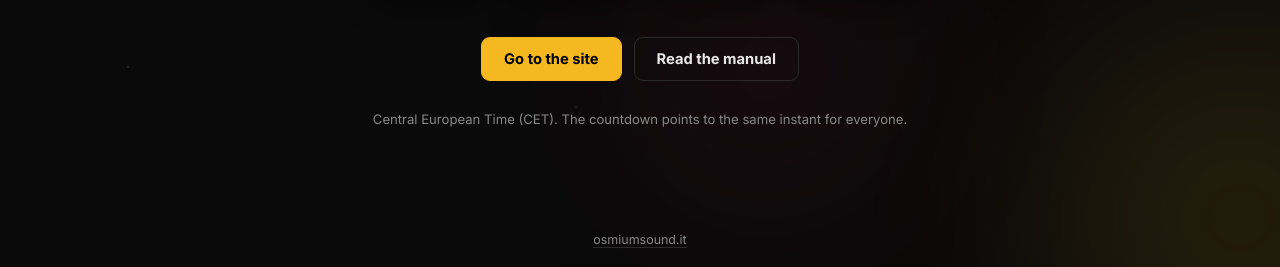
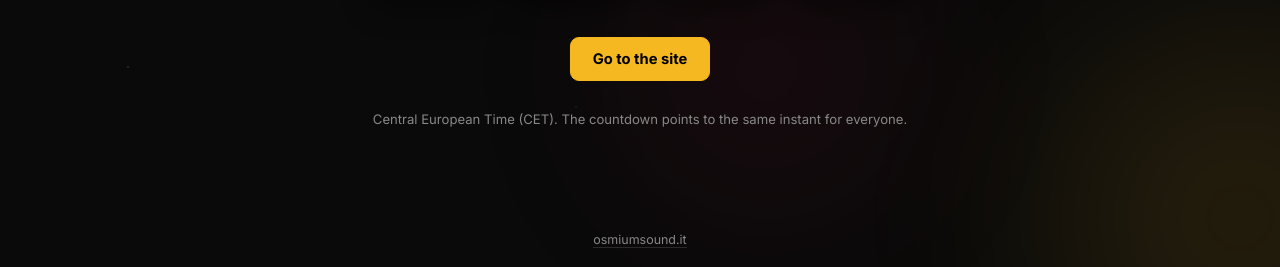
Before and after one commit to adri6412/osmium-sound-site, a plain HTML site: page raspberry.html in a window 1280 px wide. Shown: the part 533-800 px from the top of the page. Drawn offline with Linux system fonts and the light colour scheme.

Commit message:
feat(site): drop the "Read the manual" button from /raspberry
Keep only the "Go to the site" call to action.

Co-Authored-By: Claude Opus 4.8 <noreply@anthropic.com>

```diff
--- a/raspberry.html
+++ b/raspberry.html
@@ -235,9 +235,6 @@
       <a class="btn primary" href="/">
         <span data-it="Vai al sito" data-en="Go to the site">Vai al sito</span>
       </a>
-      <a class="btn" href="/manual">
-        <span data-it="Leggi il manuale" data-en="Read the manual">Leggi il manuale</span>
-      </a>
     </div>
 
     <p class="note">
```
